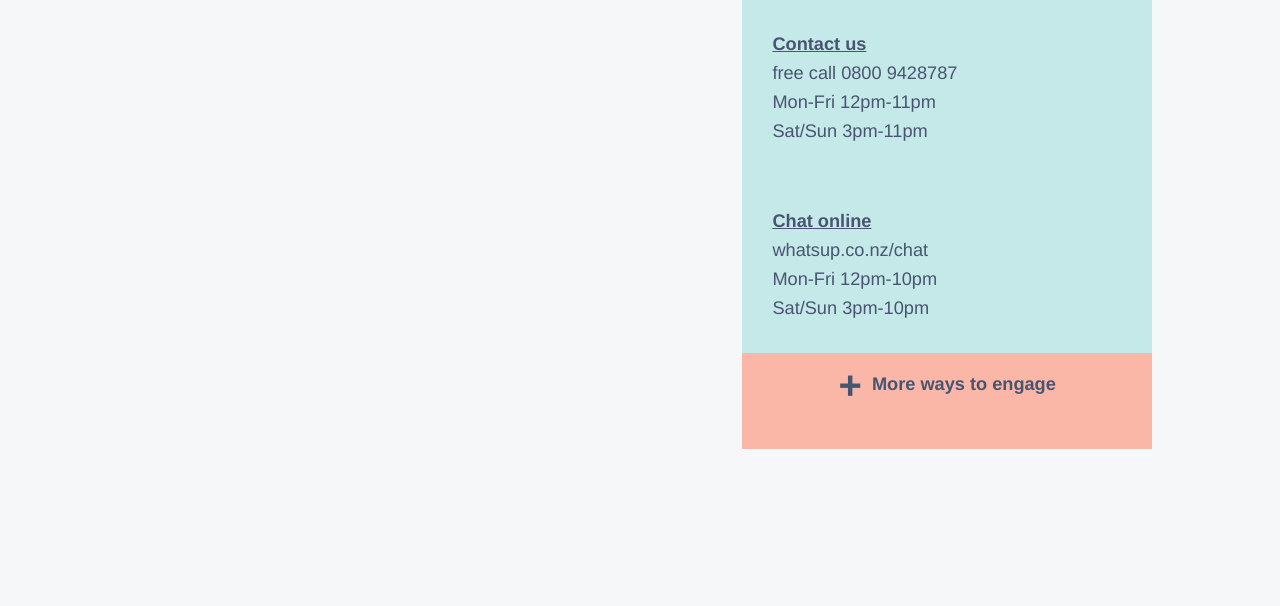
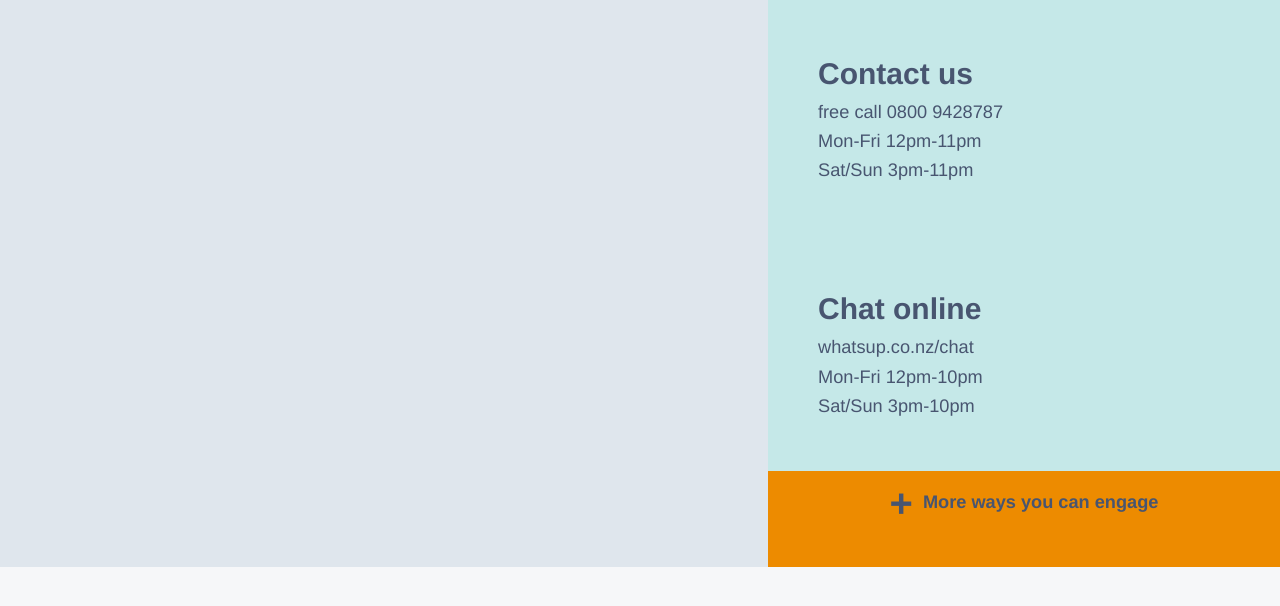
Before and after one commit to jackbran6/hows-the-vue, a Nuxt app: page / in a window 1280 px wide. Shown: the top 606 px of the page. Built offline with nearby package versions, Linux system fonts and the light colour scheme.

Commit message:
Style changes

```diff
--- a/src/components/contact-boxes/ContactBox.vue
+++ b/src/components/contact-boxes/ContactBox.vue
@@ -1,6 +1,6 @@
 <template>
 <div class="card">
-  <nuxt-link :to="route">{{title}}</nuxt-link>
+  <nuxt-link :to="route" class="title">{{title}}</nuxt-link>
   <p class="contact">{{contact}}</p>
   <p class="weekday-hours">Mon-Fri {{weekdays}}</p>
   <p class="weekend-hours">Sat/Sun {{weekend}}</p>
@@ -42,6 +42,11 @@ export default Vue.extend({
   background-color: #c5e8e8;
   display: flex;
   flex-direction: column;
-  padding: 30px;
+  padding: 50px;
+}
+.title {
+  font-size: 30px;
+  text-decoration: none;
+
 }
 </style>
--- a/src/components/engage-menu/EngageMenu.vue
+++ b/src/components/engage-menu/EngageMenu.vue
@@ -1,7 +1,7 @@
 <template>
   <div class="card">
     <h3 class="button">+</h3>
-    <h4 class="title">More ways to engage</h4>
+    <h4 class="title">More ways you can engage</h4>
   </div>
 </template>
 
@@ -15,8 +15,7 @@ export default Vue.extend({
 <style scoped>
   .card {
     align-items: center;
-    align-self: center;
-    background-color: #fab6a6;
+    background-color: #ed8b00;
     display: flex;
     flex-direction: row;
     justify-content: center;
@@ -25,6 +24,5 @@ export default Vue.extend({
   .button {
     font-size: 40px;
     padding-right: 10px;
-
   }
 </style>
--- a/src/components/title-image/TitleImage.vue
+++ b/src/components/title-image/TitleImage.vue
@@ -14,6 +14,9 @@ export default Vue.extend({
 <style scoped>
 .dummy-image{
   background-color: #dfe6ed;
+  height: 100%;
+  width: 100%;
+
 }
 
 
--- a/src/pages/index.vue
+++ b/src/pages/index.vue
@@ -37,7 +37,7 @@ export default Vue.extend({
 display: grid;
 grid-template-columns: 3fr 2fr;
 margin: auto;
-width: 80vw;
+
 }
 
 
```
